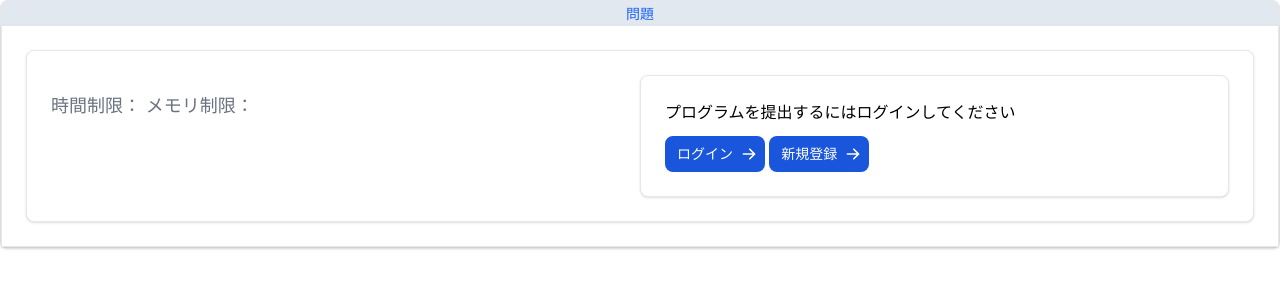
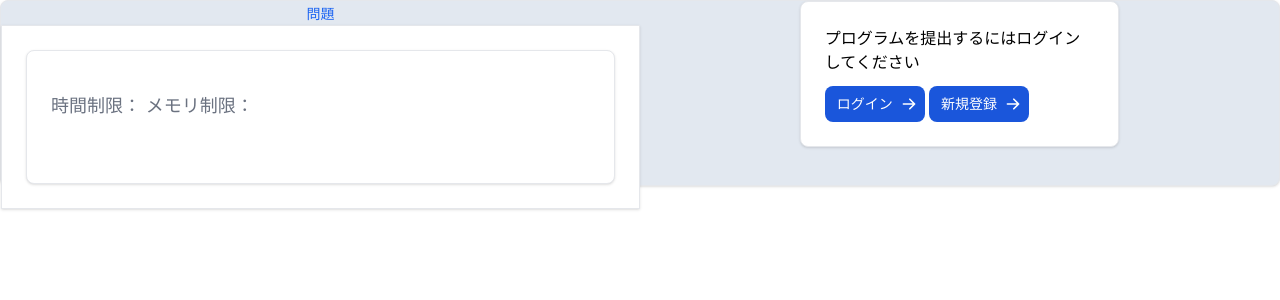
Before and after one commit to mtaku3/capybara-online-judge, a PHP site: template src/App/Presentation/Template/Problem.twig in a window 1280 px wide. Shown: the part 120-420 px from the top of the page. Run offline with PHP 8.4, Linux system fonts and the light colour scheme; the template is opened without the code that fills it, so the values that code supplies are empty; style sheets or scripts are compiled from the project's sources; some libraries are stand-ins or nearby versions.

Commit message:
feat:問題詳細ページの実装

```diff
--- a/src/App/Presentation/Template/Problem.twig
+++ b/src/App/Presentation/Template/Problem.twig
@@ -4,6 +4,7 @@
 {% block head %}
     {% include "Component/texme.twig" %}
     {% include "Component/codemirror.twig" %}
+    {% include "Component/filepond.twig" %}
     <script>
         window.onload = function() {
             var inputEl = $("#input")[0];
@@ -26,26 +27,33 @@
 {% endblock head %}
 {% block body %}
     {% include "Component/NavBar.twig" %}
-    <div class="w-full h-full bg-slate-200 border border-gray-200 rounded-lg shadow dark:bg-gray-800 dark:border-gray-700 ">
+    <div class="w-full h-full bg-slate-200 border border-gray-200 rounded-lg shadow dark:bg-gray-800 dark:border-gray-700 flex">
+        <div class="w-1/2">
             <div class="place-self-center display:flex">
-            <a href="http://localhost/problem"
-               class="place-self-center font-medium text-sm text-blue-600 dark:text-blue-500 hover:underline m-8">問題</a>
+                <a href="https://localhost/problem"
+                   class="place-self-center font-medium text-sm text-blue-600 dark:text-blue-500 hover:underline m-8">
+                    問題
+                </a>
                 {% if user %}
                     {#ログイン時表示#}
-                <a href="http://localhost//problem/{{ problemId }}/submissions"
-                   class="place-self-center font-medium text-sm text-blue-600 dark:text-blue-500 hover:underline m-8">提出結果</a>
+                    <a href="https://localhost//problem/{{ problemId }}/submissions"
+                       class="place-self-center font-medium text-sm text-blue-600 dark:text-blue-500 hover:underline m-8">
+                        提出結果
+                    </a>
                 {% endif %}
                 {% if user.getIsAdmin %}
-                {#ログイン時表示#}
-                <a href="http://localhost//problem/{{ problemId }}/testcases"
-                   class="place-self-center font-medium text-sm text-blue-600 dark:text-blue-500 hover:underline m-8">テストケース</a>
+                    {#管理者ログイン時表示#}
+                    <a href="https://localhost//problem/{{ problemId }}/testcases"
+                       class="place-self-center font-medium text-sm text-blue-600 dark:text-blue-500 hover:underline m-8">
+                        テストケース
+                    </a>
                 {% endif %}
             </div>
             <div class="w-full h-full p-6 bg-white border border-gray-200 rounded-none shadow dark:bg-gray-800 dark:border-gray-700">
                 <a href="#" class="w-1/2">
                     <div class="w-full h-full p-6 bg-white border border-gray-200 rounded-lg shadow dark:bg-gray-800 dark:border-gray-700  display: flex">
                         <div class="w-full">
-                        <div class ="w-full display:flex">
+                            <div class="w-full display:flex">
                                 <div>
                                     <h2 class="text-4xl font-extrabold dark:text-white">{{ problemTitle }}</h2>
                                     {% if user.getIsAdmin %}
@@ -122,9 +130,14 @@
                         {{ problemBody|raw }}
                         </textarea>
                         </div>
+                    </div>
+                </a>
+            </div>
+        </div>
+        <div class="w-1/2">
             {% if user %}
                 {#ログイン時#}
-                        <div class="w-1/2 bg-slate-200 border border-gray-200 rounded-lg shadow dark:bg-gray-800 dark:border-gray-700">
+                <div class="w-full bg-slate-200 border border-gray-200 rounded-lg shadow dark:bg-gray-800 dark:border-gray-700">
                     <ul class="w-full flex flex-wrap text-sm font-medium text-center text-gray-500 border-b border-gray-200 rounded-t-lg bg-gray-200 dark:border-gray-700 dark:text-gray-400 dark:bg-gray-800 "
                         id="defaultTab"
                         data-tabs-toggle="#defaultTabContent"
@@ -153,7 +166,7 @@
                         </li>
                         <button id="dropdownDefaultButton"
                                 data-dropdown-toggle="dropdown"
-                                        class=" ml-auto text-lg bg-white hover:bg-slate-300 focus:ring-4 focus:outline-none focus:ring-blue-300 font-medium rounded-lg text-sm px-4 py-2.5 text-right inline-flex items-center dark:bg-blue-600 dark:hover:bg-blue-700 dark:focus:ring-blue-800"
+                                class=" ml-auto text-lg bg-white hover:bg-slate-300 focus:ring-4 focus:outline-none focus:ring-blue-300 font-medium rounded-lg px-4 py-2.5 text-right inline-flex items-center dark:bg-blue-600 dark:hover:bg-blue-700 dark:focus:ring-blue-800"
                                 type="button">
                             C
                             <svg class="w-4 h-4 ml-2"
@@ -221,25 +234,8 @@
                         </div>
                         {#ファイル提出選択時#}
                         <div class="flex hidden items-center justify-center w-full"id="file">
-                                    <label for="dropzone-file"
-                                           class="flex flex-col items-center justify-center w-full h-64 border-2 border-gray-300 border-dashed rounded-lg cursor-pointer bg-gray-50 dark:hover:bg-bray-800 dark:bg-gray-700 hover:bg-gray-100 dark:border-gray-600 dark:hover:border-gray-500 dark:hover:bg-gray-600">
-                                        <div class="flex flex-col items-center justify-center pt-5 pb-6">
-                                            <svg aria-hidden="true"
-                                                 class="w-10 h-10 mb-3 text-gray-400"
-                                                 fill="none"
-                                                 stroke="currentColor"
-                                                 viewBox="0 0 24 24"
-                                                 xmlns="http://www.w3.org/2000/svg">
-                                                <path stroke-linecap="round" stroke-linejoin="round" stroke-width="2" d="M7 16a4 4 0 01-.88-7.903A5 5 0 1115.9 6L16 6a5 5 0 011 9.9M15 13l-3-3m0 0l-3 3m3-3v12">
-                                                </path>
-                                            </svg>
-                                            <p class="mb-2 text-sm text-gray-500 dark:text-gray-400">
-                                                <span class="font-semibold">Click to upload</span> or drag and drop
-                                            </p>
-                                            <p class="text-xs text-gray-500 dark:text-gray-400">SVG, PNG, JPG or GIF (MAX. 800x400px)</p>
+                            <input id="fileup" type="file">
                         </div>
-                                        <input id="dropzone-file" type="file" class="hidden" />
-                                    </label>
                     </div>
                 </div>
             {% else %}
@@ -247,7 +243,7 @@
                 <div class="w-1/2  place-self-center ">
                     <div class="w-full p-6 obj place-self-center bg-white border border-gray-200 rounded-lg shadow dark:bg-gray-800 dark:border-gray-700">
                         <p class="mb-3 font-normal　text-center　text-gray-700 dark:text-gray-400">プログラムを提出するにはログインしてください</p>
-                                    <a href="http://localhost/auth/login"
+                        <a href="https://localhost/auth/login"
                            class="inline-flex items-center px-3 py-2 text-sm font-medium text-center text-white bg-blue-700 rounded-lg hover:bg-blue-800 focus:ring-4 focus:outline-none focus:ring-blue-300 dark:bg-blue-600 dark:hover:bg-blue-700 dark:focus:ring-blue-800">
                             ログイン
                             <svg aria-hidden="true"
@@ -259,7 +255,7 @@
                                 </path>
                             </svg>
                         </a>
-                                    <a href="http://localhost/auth/register"
+                        <a href="https://localhost/auth/register"
                            class="inline-flex items-center px-3 py-2 text-sm font-medium text-center text-white bg-blue-700 rounded-lg hover:bg-blue-800 focus:ring-4 focus:outline-none focus:ring-blue-300 dark:bg-blue-600 dark:hover:bg-blue-700 dark:focus:ring-blue-800">
                             新規登録
                             <svg aria-hidden="true"
@@ -275,7 +271,11 @@
                 </div>
             {% endif %}
         </div>
-                </a>
     </div>
-        </div>
+    <script>
+        const input = document.querySelector('input[id="fileup"]');
+        FilePond.create(input, {
+            storeAsFile: true,
+        });
+    </script>
 {% endblock body %}
```
Lines whose indentation alone changed are shown as unchanged.
